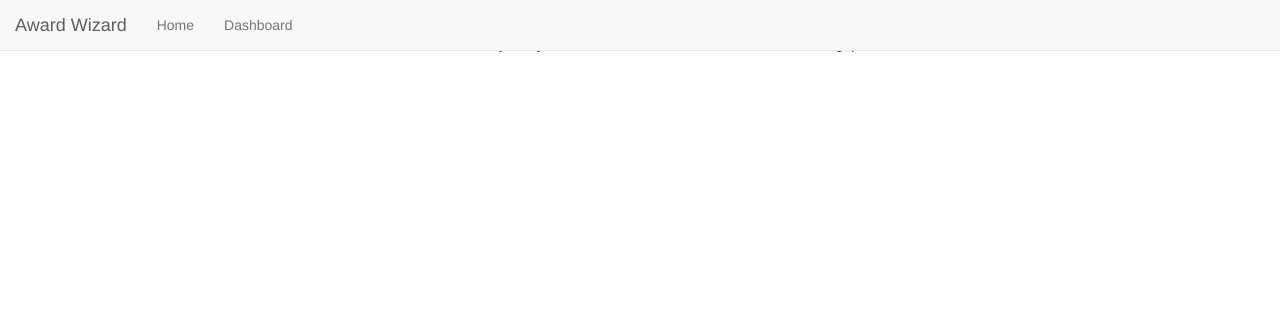
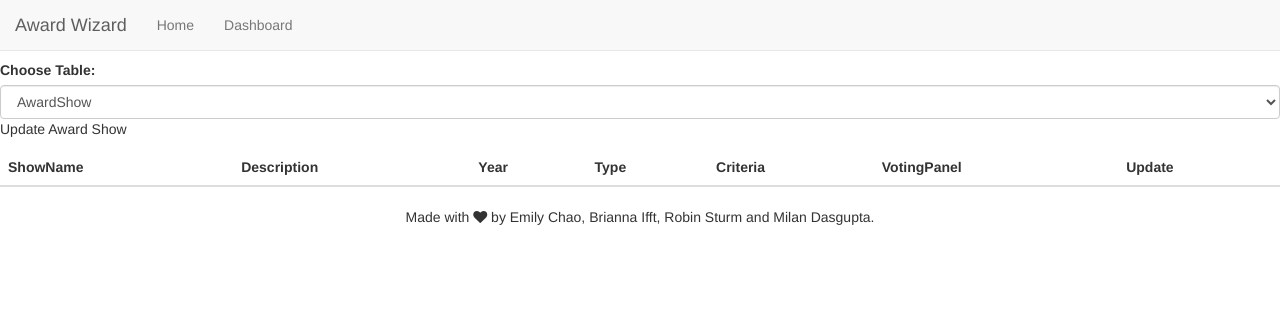
Before and after one commit to CS411TeamReb/AwardWizard, a PHP site: page /dashboard.php in a window 1280 px wide. Shown: the top 311 px of the page. Run offline with PHP 8.4, Linux system fonts and the light colour scheme; lists and menus that the app fills with data are empty.

Commit message:
adding classes for all the different tables

```diff
--- a/css/style.css
+++ b/css/style.css
@@ -0,0 +1,3 @@
+.main {
+	margin-top: 60px;
+}
--- a/dashboard.php
+++ b/dashboard.php
@@ -1,9 +1,64 @@
 <?php
 	include 'layout/header.php'
 ?>
-
-<select class="form-control" data-bind="options: availableTables, value: tableToUpdate"></select>
-
+<div class="main">
+	<label for="tableDropdown">Choose Table: </label>
+	<select id="tableDropdown" class="form-control" data-bind="options: availableTables, value: tableToUpdate"></select>
+	<div id="awardShowUpdate" data-bind="visible: tableToUpdate() == 'AwardShow'">
+		<p>Update Award Show</p>
+		<table class="table">
+			<thead>
+				<tr>
+					<th>ShowName</th>
+					<th>Description</th>
+					<th>Year</th>
+					<th>Type</th>
+					<th>Criteria</th>
+					<th>VotingPanel</th>
+					<th>Update</th>
+				</tr>
+			</thead>
+			<tbody data-bind="foreach: awardShows">
+				<tr>
+					<td data-bind="text: ShowName"></td>
+					<td data-bind="text: Description"></td>
+					<td data-bind="text: Year"></td>
+					<td data-bind="text: Type"></td>
+					<td data-bind="text: Criteria"></td>
+					<td data-bind="text: VotingPanel"></td>
+					<td><button class="btn btn-default">Update</button></td>
+				</tr>
+			</tbody>
+		</table>
+	</div>
+	<div id="fictionalLocationUpdate" data-bind="visible: tableToUpdate() == 'FictionalLocation'">
+		<p>Update Fictional Location</p>
+	</div>
+	<div id="filmedInUpdate" data-bind="visible: tableToUpdate() == 'FilmedIn'">
+		<p>Update Filmed In</p>
+	</div>
+	<div id="genreOfUpdate" data-bind="visible: tableToUpdate() == 'GenreOf'">
+		<p>Update Genre</p>
+	</div>
+	<div id="honorUpdate" data-bind="visible: tableToUpdate() == 'Honor'">
+		<p>Update Honor</p>
+	</div>
+	<div id="moviesUpdate" data-bind="visible: tableToUpdate() == 'Movies'">
+		<p>Update Movies</p>
+	</div>
+	<div id="musicUpdate" data-bind="visible: tableToUpdate() == 'Music'">
+		<p>Update Music</p>
+	</div>
+	<div id="peopleUpdate" data-bind="visible: tableToUpdate() == 'People'">
+		<p>Update People</p>
+	</div>
+	<div id="stageUpdate" data-bind="visible: tableToUpdate() == 'Stage'">
+		<p>Update Stage</p>
+	</div>
+	<div id="televisionUpdate" data-bind="visible: tableToUpdate() == 'Television'">
+		<p>Update Television</p>
+	</div>
+</div>
 <?php
 	include 'layout/footer.php'
 ?>
--- a/js/app.js
+++ b/js/app.js
@@ -5,17 +5,90 @@ $(document).ready(function() {
 var AwardWizardViewModel = function() {
 	var self = this;
 
-	/* Update - Emily */
-	self.tableToUpdate = ko.observable("");
-	self.availableTables = ko.observableArray([]);
+	function AwardShow(name, description, year, type, criteria, panel) {
+		var self = this;
+		self.ShowName = ko.observable(name || "");
+		self.Description = ko.observable(description || "");
+		self.Year = ko.observable(year || 2015);
+		self.Type = ko.observable(type || "");
+		self.Criteria = ko.observable(criteria || "");
+		self.VotingPanel = ko.observable(panel || "");
+	}
 
-	$.getJSON("php/getTables.php", function(tables) {
-		var mappedTables = $.map(tables, function(item) {
-			return item.TABLE_NAME;
+	function FictionalLocation(id, location) {
+		var self = this;
+		self.WorkID = ko.observable(id || "");
+		self.Location = ko.observable(location || "");
+	}
+
+	function FilmedIn(id, location) {
+		var self = this;
+		self.WorkID = ko.observable(id || "");
+		self.Location = ko.observable(location || "");
+	}
+
+	function GenreOf(id, genre) {
+		var self = this;
+		self.WorkID = ko.observable(id || "");
+		self.GenreName = ko.observable(genre || "");
+	}
+
+	function Honor(id, name, year, nominatedWon, showName, workId, personName) {
+		var self = this;
+		self.AwardID = ko.observable(id || "");
+		self.AwardName = ko.observable(name || "");
+		self.YearGiven = ko.observable(year || 2015);
+		self.NominatedWon = ko.observable(nominatedWon || "");
+		self.ShowName = ko.observable(showName || "");
+		self.WorkID = ko.observable(workId || "");
+		self.PersonName = ko.observable(personName || "");
+	}
+
+	function Movie(id, title, rating, boxOffice, budget, year) {
+		var self = this;
+		self.WorkID = ko.observable(id || "");
+		self.Title = ko.observable(title || "");
+		self.Rating = ko.observable(rating || "");
+		self.BoxOffice = ko.observable(boxOffice || 0.0);
+		self.Budget = ko.observable(budget || 0.0);
+		self.Year = ko.observable(year || 2015);
+	}
+
+	function Music(id, title, artist, single, eYear, genre, rYear) {
+		var self = this;
+		self.WorkID = ko.observable(id || "");
+		self.Title = ko.observable(title || "");
+		self.Artist = ko.observable(artist || "");
+		self.isSingle = ko.observable(single || 0);
+		self.EligibilityYear = ko.observable(eYear || 2015);
+		self.Genre = ko.observable(genre || "");
+		self.ReleaseYear = ko.observable(rYear || "");
+	}
+
+	function People(name, place, occupation, gender, birthdate) {
+		var self = this;
+		self.Name = ko.observable(name || "");
+		self.PlaceOrigin = ko.observable(place || "");
+		self.Occupation = ko.observable(occupation || "");
+		self.Gender = ko.observable(gender || "");
+		self.Birthdate = ko.observable(birthdate || "");
+	}
+
+	self.awardShows = ko.observableArray([]);
+
+	$.getJSON("php/getSample.php", function(shows) {
+		var mappedAwards = $.map(shows, function(item) {
+			return new AwardShow(item.ShowName, item.Description, item.Year, item.Type, item.Criteria, item.VotingPanel);
 		});
 
-		self.availableTables(mappedTables);
+		self.awardShows(mappedAwards);
 	});
 
 
+
+
+	self.tableToUpdate = ko.observable("AwardShow");
+	self.availableTables = ko.observableArray(["AwardShow", "FictionalLocation", "FilmedIn", "GenreOf", "Honor", "Movies", "Music", "People", "Stage", "Television"]);
+
+	self.awardShows = ko.observableArray([]);
 };
--- a/layout/header.php
+++ b/layout/header.php
@@ -28,7 +28,7 @@
 				</div>
 				<div class="collapse navbar-collapse" id="mainNav">
 					<ul class="nav navbar-nav">
-						<li><a href="#">Home</a></li>
+						<li><a href="index.php">Home</a></li>
 						<li><a href="dashboard.php">Dashboard</a></li>
 					</ul>
 				</div>
--- a/php/getTables.php
+++ /dev/null
@@ -1,19 +0,0 @@
-<?php
-	include_once 'connect.php';
-	$connection = connect();
-	mysql_select_db('elchao2_Test');
-
-	$result = mysql_query(sprintf("SELECT TABLE_NAME FROM INFORMATION_SCHEMA.TABLES WHERE TABLE_SCHEMA = 'elchao2_Test'"));
-
-	if ($result) {
-		die('Could not query:' . mysql_error());
-	}
-
-	$resultArray = array();
-	while ($row = mysql_fetch_array($result)) {
-		$resultArray[] = $row;
-	}
-	$tables = $resultArray;
-
-	echo json_encode($tables);
-?>
```
